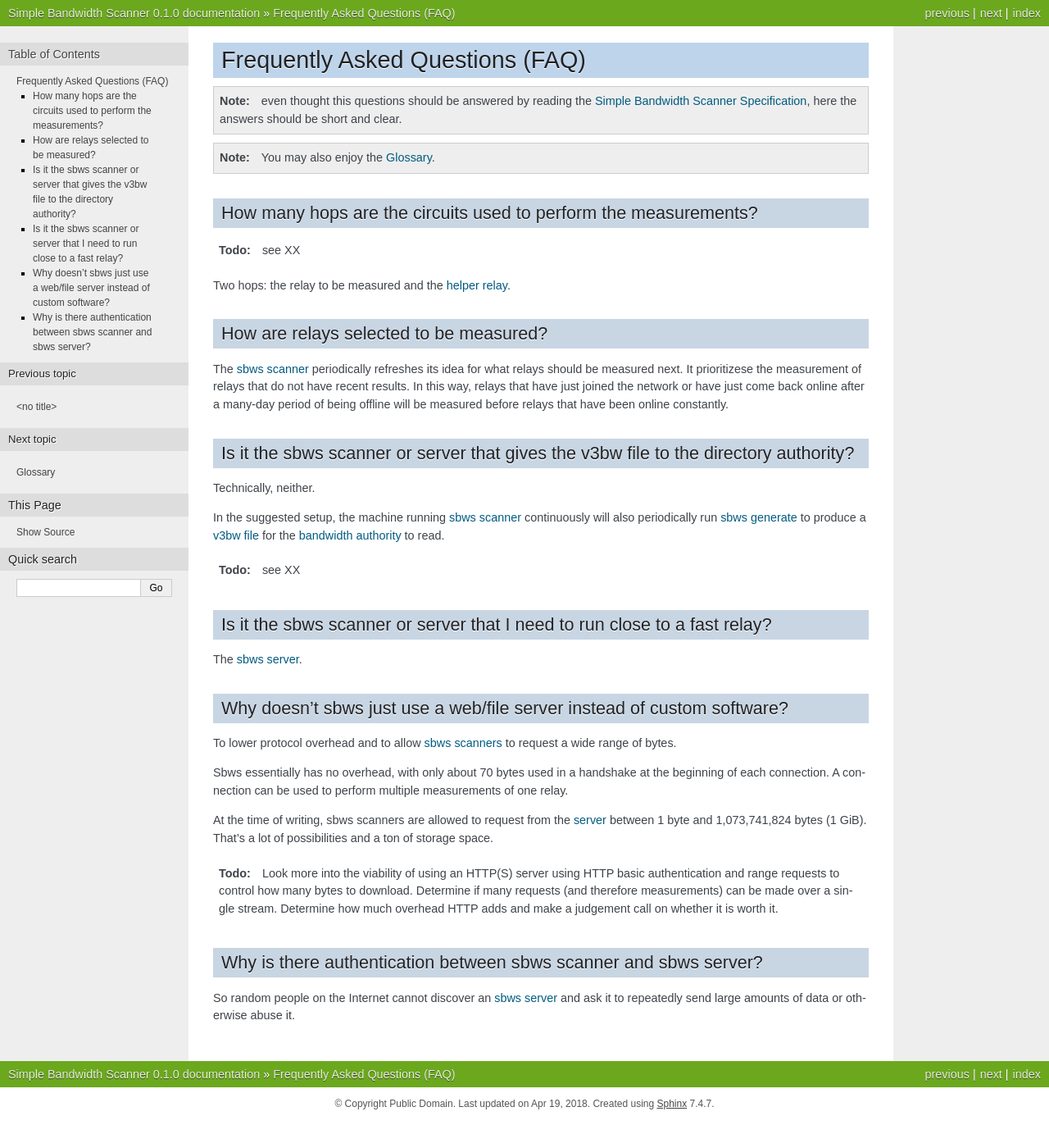
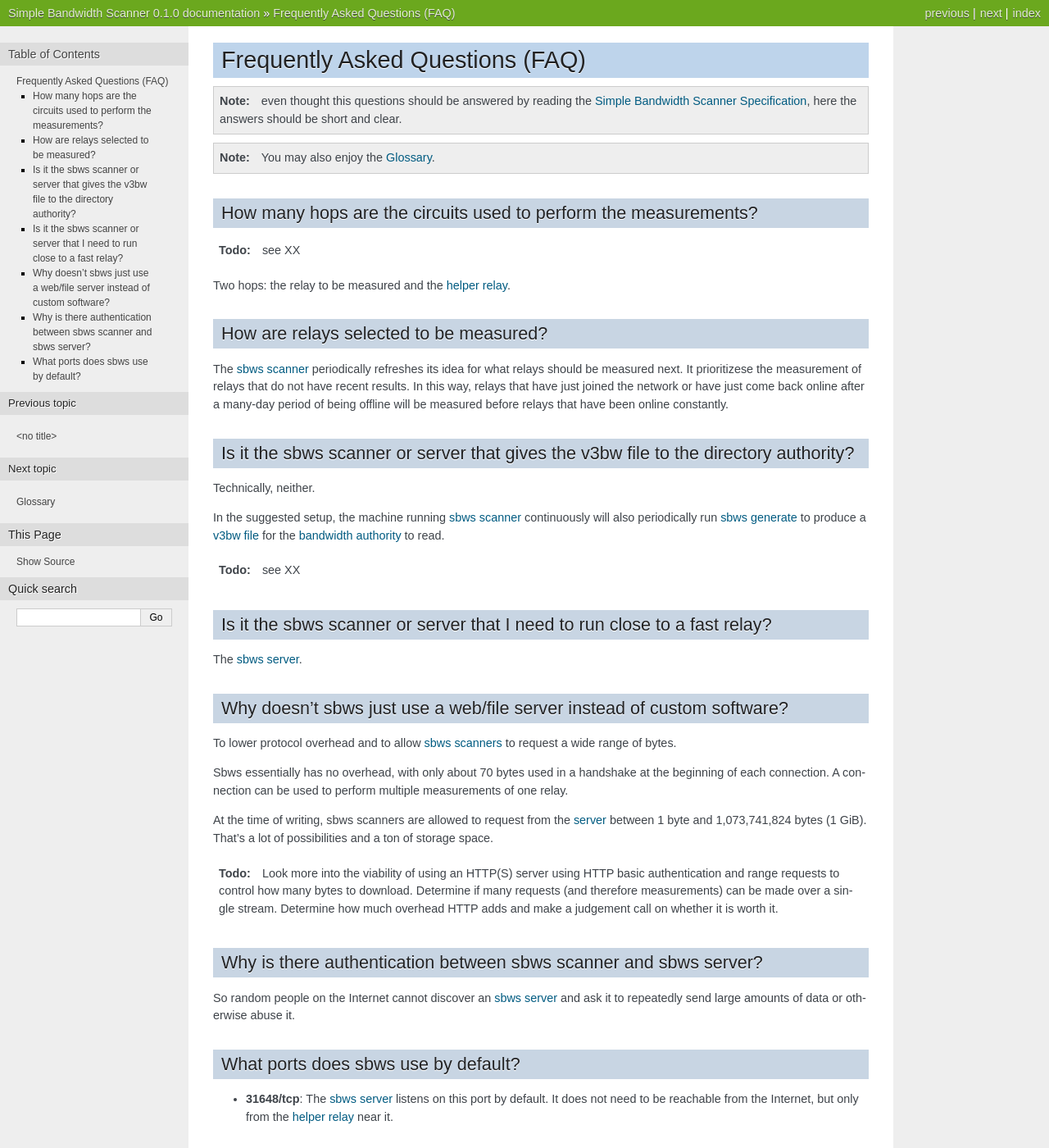
Before and after one commit to torproject/sbws, a Sphinx documentation site: the page built from docs/source/faq.rst, in a window 1280 px wide and 1400 px high. Shown: the whole window at 82% size. Built offline with Sphinx 7.4.7, drawn with Linux system fonts in a browser that asks for light colours.

Commit message:
Add ports question to the FAQ

```diff
--- a/docs/source/faq.rst
+++ b/docs/source/faq.rst
@@ -66,3 +66,10 @@
 
 So random people on the Internet cannot discover an :term:`sbws server` and ask
 it to repeatedly send large amounts of data or otherwise abuse it.
+
+What ports does sbws use by default?
+------------------------------------
+
+- **31648/tcp**: The :term:`sbws server` listens on this port by default. It
+  does not need to be reachable from the Internet, but only from the
+  :term:`helper relay` near it.
```
